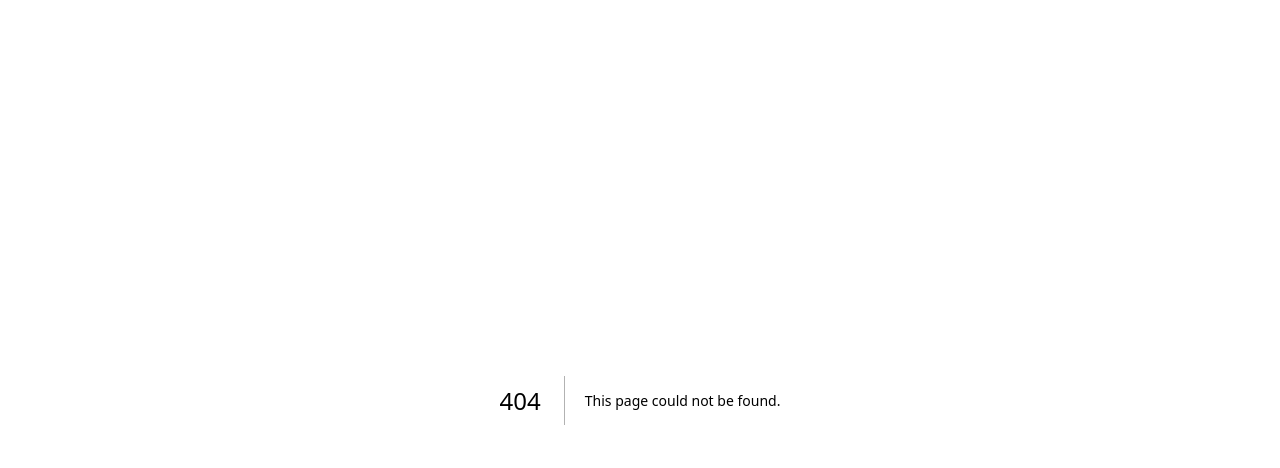
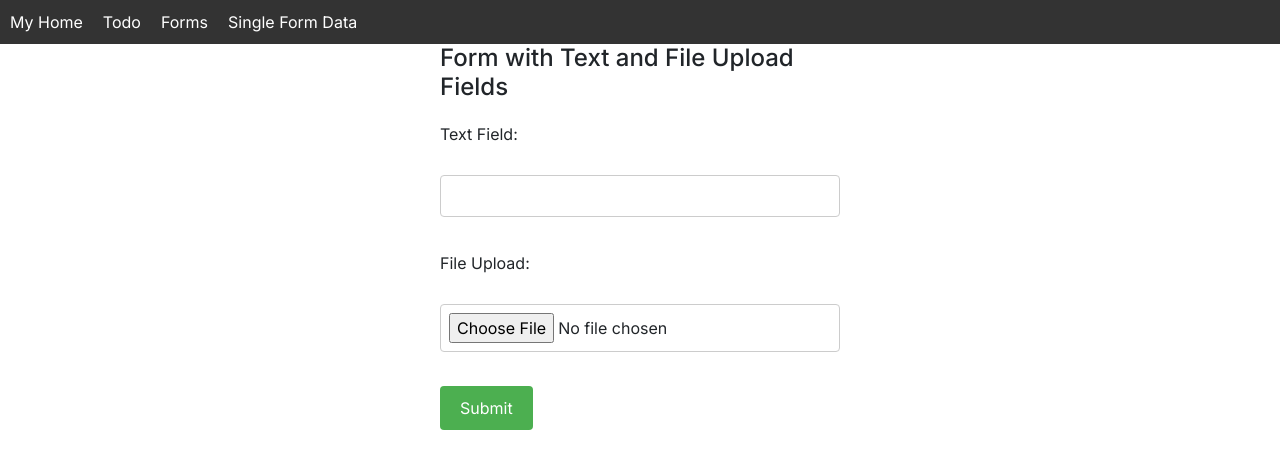
Before and after one commit to TizonX/rent_calculator, a Next.js app: page /forms in a window 1280 px wide. Before the commit this address had no page. Shown: the top 468 px of the page. Built offline with nearby package versions, Linux system fonts and the light colour scheme.

Commit message:
new feature introduce

```diff
--- /dev/null
+++ b/src/app/forms/page.js
@@ -0,0 +1,88 @@
+"use client";
+import axios from "axios";
+import React, { useState } from "react";
+function FileUploadForm() {
+  const [textInput, setTextInput] = useState("");
+  const [fileInput, setFileInput] = useState(null);
+
+  const handleTextChange = (event) => {
+    setTextInput(event.target.value);
+  };
+
+  const handleFileChange = (event) => {
+    setFileInput(event.target.files[0]);
+  };
+
+  const submitForm = async (data) => {
+    try {
+      console.log("data : ", data);
+      const isTokenPresent = localStorage.getItem("access-token");
+      const config = {
+        method: "post",
+        url: `http://localhost:8080/api/v1/form/single`,
+        headers: {
+          "Content-Type": "multipart/form-data",
+          Authorization: `Bearer ${isTokenPresent}`,
+        },
+        data,
+      };
+      const res = await axios.request(config);
+      if (res) {
+        setTextInput("");
+        setFileInput(null);
+      }
+    } catch (error) {
+      console.log(error.message);
+    }
+  };
+  const handleSubmit = (event) => {
+    event.preventDefault();
+
+    const formDataObj = new FormData();
+    formDataObj.append("text", textInput);
+    if (fileInput) {
+      formDataObj.append("image", fileInput);
+    }
+    submitForm(formDataObj);
+  };
+
+  return (
+    <div className="form-container">
+      <h2>Form with Text and File Upload Fields</h2>
+      <form onSubmit={handleSubmit} enctype="multipart/form-data">
+        <div>
+          <label htmlFor="text_field">Text Field:</label>
+          <br />
+          <input
+            type="text"
+            id="text_field"
+            name="text_field"
+            value={textInput}
+            onChange={handleTextChange}
+            className="text-field"
+          />
+        </div>
+        <br />
+        <div>
+          <label htmlFor="upload_image">File Upload:</label>
+          <br />
+          <input
+            type="file"
+            id="upload_image"
+            name="upload_image"
+            onChange={handleFileChange}
+            className="file-upload"
+          />
+        </div>
+        <br />
+        <div>
+          <button type="submit" className="submit-btn">
+            Submit
+          </button>
+        </div>
+      </form>
+    </div>
+  );
+}
+
+export default FileUploadForm;
--- /dev/null
+++ b/src/app/forms/single-form-data/page.js
@@ -0,0 +1,62 @@
+"use client";
+import axios from "axios";
+import React, { useEffect, useState } from "react";
+import { Image } from "react-bootstrap";
+
+const SingleFormData = () => {
+  const [apiData, setApiData] = useState([]);
+  useEffect(() => {
+    getAllSingleFormData();
+  }, []);
+
+  const getAllSingleFormData = async () => {
+    try {
+      const res = await axios.get(
+        `http://localhost:8080/api/v1/form/all-single-images`
+      );
+      if (res) {
+        console.log(res);
+        setApiData(res.data);
+      }
+    } catch (error) {
+      console.log(error.message);
+    }
+  };
+  const downloadImage = async (filename) => {
+    try {
+      const response = await axios.get(`http://localhost:8080/${filename}`, {
+        responseType: "blob", // Set response type to blob
+      });
+      const url = window.URL.createObjectURL(new Blob([response.data]));
+      const link = document.createElement("a");
+      link.href = url;
+      link.setAttribute("download", filename);
+      document.body.appendChild(link);
+      link.click();
+    } catch (error) {
+      console.error("Error downloading image:", error);
+    }
+  };
+  return (
+    <>
+      {apiData?.map((data, inx) => (
+        <div className="card" key={inx}>
+          <Image
+            src={`http://localhost:8080/${data?.image}`}
+            alt="Card"
+            className="card-image"
+          />
+          <h2 className="card-title">{data.text}</h2>
+          <button
+            onClick={() => downloadImage(data?.image)}
+            className="download-btn "
+          >
+            Download Image
+          </button>
+        </div>
+      ))}
+    </>
+  );
+};
+
+export default SingleFormData;
--- a/src/app/globals.css
+++ b/src/app/globals.css
@@ -6,3 +6,40 @@
 {
     background-color: aqua !important;
 }
+.card {
+    width: 300px; /* Adjust as per your requirement */
+    border: 1px solid #ccc;
+    border-radius: 5px;
+    box-shadow: 0 4px 8px rgba(0, 0, 0, 0.1);
+    overflow: hidden;
+    margin: 10px;
+    height: 300px;
+    width: 200px;
+  }
+
+  .card-image {
+    width: 100%;
+    height: 200px;
+    width: 200px;
+  }
+
+  .card-title {
+    padding: 10px;
+    font-size: 1.2rem;
+    text-align: center;
+  }
+
+  .download-btn {
+    background-color: #007bff;
+    color: #fff;
+    border: none;
+    border-radius: 4px;
+    padding: 10px 20px;
+    font-size: 16px;
+    cursor: pointer;
+    transition: background-color 0.3s ease;
+  }
+
+  .download-btn:hover {
+    background-color: #0056b3;
+  }
--- a/src/app/layout.js
+++ b/src/app/layout.js
@@ -3,12 +3,13 @@
 import './globals.css'
 import "../../style/globalTheme/globalThem.css";
 import { Inter } from 'next/font/google'
-
+import "../../style/forms.css";
 import 'bootstrap/dist/css/bootstrap.min.css';
 import { Providers } from './redux/providers';
 
 import "@fortawesome/fontawesome-svg-core/styles.css";
 import { config } from "@fortawesome/fontawesome-svg-core";
+import Navbar from './nav/page';
 config.autoAddCss = false;
 
 const inter = Inter({ subsets: ['latin'] })
@@ -24,6 +25,7 @@ export default function RootLayout({ children }) {
       <head />
       <body className={inter.className}>
         <Providers>
+          <Navbar/>
         {children}
         </Providers>
       </body>
--- /dev/null
+++ b/src/app/nav/page.js
@@ -0,0 +1,35 @@
+import React from "react";
+import Link from "next/link";
+import styles from "../../../style/nav/navbar.css";
+
+
+const Navbar = () => {
+  return (
+    <nav className="navbar">
+      <ul>
+        <li>
+          <Link href="/">
+            My Home
+          </Link>
+        </li>
+        <li>
+          <Link href="/todo">
+            Todo
+          </Link>
+        </li>
+        <li>
+          <Link href="/forms">
+            Forms
+          </Link>
+        </li>
+        <li>
+          <Link href="/forms/single-form-data">
+            Single Form Data
+          </Link>
+        </li>
+      </ul>
+    </nav>
+  );
+};
+
+export default Navbar;
--- /dev/null
+++ b/style/forms.css
@@ -0,0 +1,36 @@
+.form-container {
+    max-width: 400px;
+    margin: 0 auto;
+  }
+
+  .form-container h2 {
+    font-size: 1.5rem;
+    margin-bottom: 20px;
+  }
+
+  .form-container label {
+    display: block;
+    margin-bottom: 5px;
+  }
+
+  .form-container input[type="text"],
+  .form-container input[type="file"] {
+    width: 100%;
+    padding: 8px;
+    margin-bottom: 10px;
+    border: 1px solid #ccc;
+    border-radius: 4px;
+  }
+
+  .form-container button[type="submit"] {
+    background-color: #4CAF50;
+    color: white;
+    padding: 10px 20px;
+    border: none;
+    border-radius: 4px;
+    cursor: pointer;
+  }
+
+  .form-container button[type="submit"]:hover {
+    background-color: #45a049;
+  }
--- /dev/null
+++ b/style/nav/navbar.css
@@ -0,0 +1,26 @@
+/* Navbar.module.css */
+
+.navbar {
+    background-color: #333;
+    padding: 10px;
+  }
+
+  .navbar ul {
+    list-style-type: none;
+    margin: 0;
+    padding: 0;
+    display: flex;
+  }
+
+  .navbar li {
+    margin-right: 20px;
+  }
+
+  .navbar a {
+    color: white;
+    text-decoration: none;
+  }
+
+  .navbar a:hover {
+    text-decoration: underline;
+  }
```
